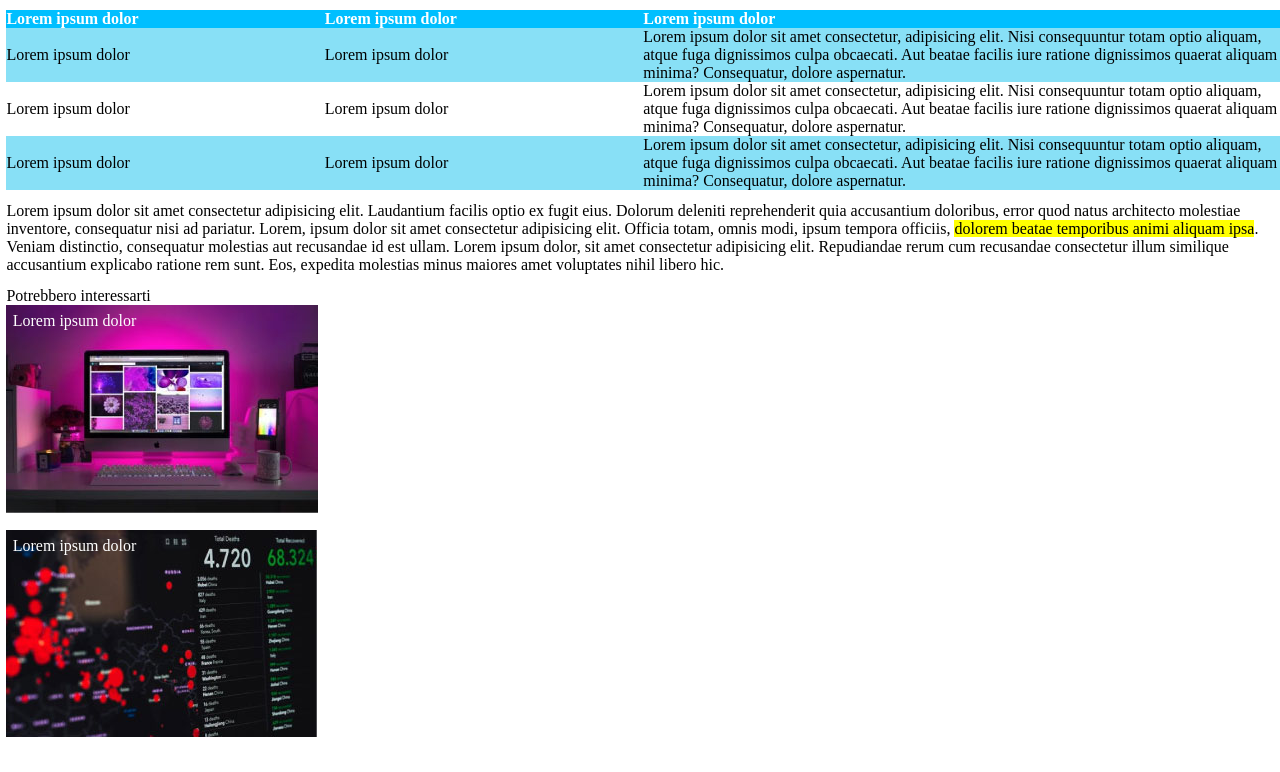
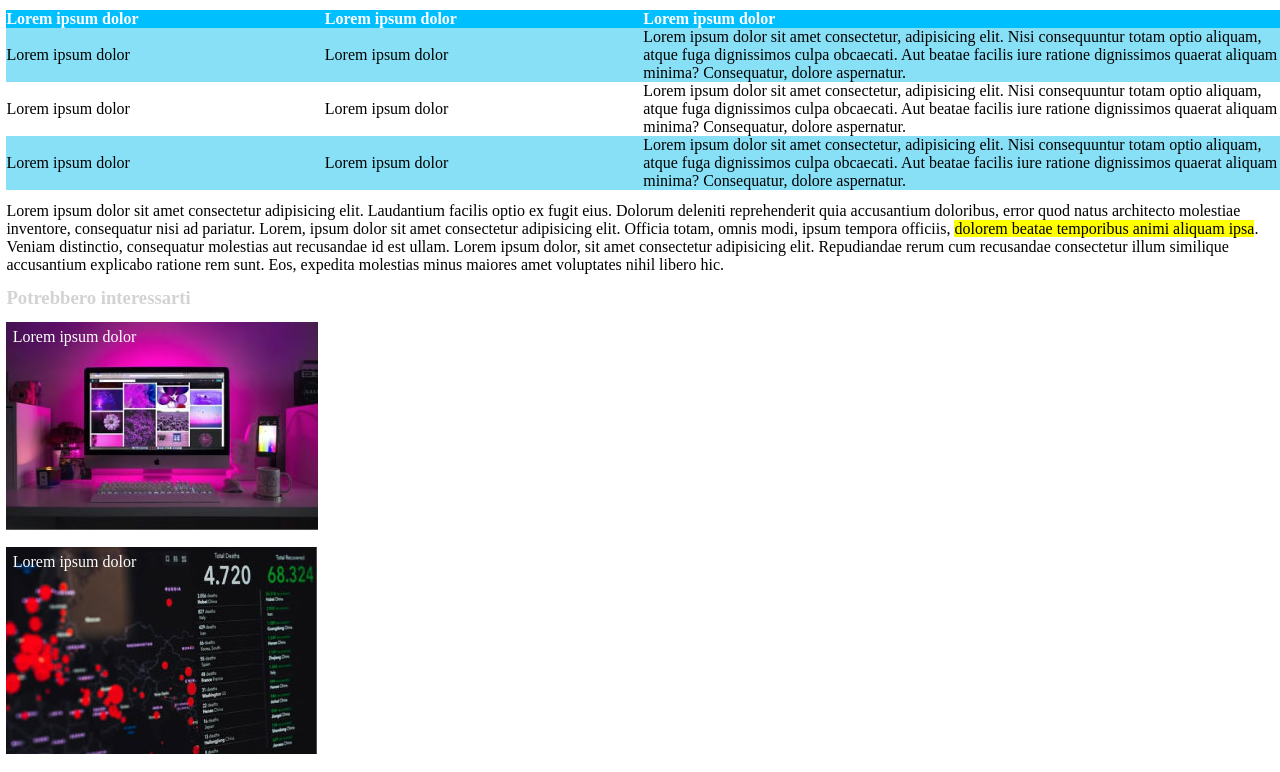
Before and after one commit to diegoferrari129/html-css-booleaner, a plain HTML site: page index.html in a window 1280 px wide. Shown: the part 792-1564 px from the top of the page. Drawn offline with Linux system fonts and the light colour scheme.

Commit message:
[FIX] Footer to index.html

```diff
--- a/index.html
+++ b/index.html
@@ -40,6 +40,7 @@
                     <p>Lorem ipsum dolor sit amet consectetur adipisicing elit. Laudantium facilis optio ex fugit eius. Dolorum deleniti reprehenderit quia accusantium doloribus, error quod natus architecto molestiae inventore, consequatur nisi ad pariatur. Lorem, ipsum dolor sit amet consectetur adipisicing elit. Officia totam, omnis modi, ipsum tempora officiis, <span class="evidenziatore">dolorem beatae temporibus animi aliquam ipsa</span>. Veniam distinctio, consequatur molestias aut recusandae id est ullam. Lorem ipsum dolor, sit amet consectetur adipisicing elit. Repudiandae rerum cum recusandae consectetur illum similique accusantium explicabo ratione rem sunt. Eos, expedita molestias minus maiores amet voluptates nihil libero hic.</p>
                 </div>
 
+                <!-- LISTA -->
                 <ul class="spazio">
                     <li>Lorem ipsum dolor sit amet consectetur adipisicing elit. Laborum illum repellat quibusdam nulla blanditiis minima deserunt quo accusamus, beatae eum hic, error vel eligendi dolores assumenda quae perferendis tenetur porro.</li>
                     <li>Lorem ipsum dolor sit amet consectetur adipisicing elit. Vel est pariatur commodi tempore labore dolorum, sit aspernatur quos harum voluptatum iure ipsam. Ducimus voluptatibus similique quis iure quas illum officiis.</li>
@@ -85,16 +86,20 @@
 
         <footer>
             <!-- SUGGERIMENTO CONTENUTI -->
-            <p>Potrebbero interessarti</p>
+            <div class="spazio text-color">
+                <h3>Potrebbero interessarti</h3>
+            </div>
+
             <div class="footer-monitor">
                 Lorem ipsum dolor
             </div>
+
             <div class="footer-graph">
                 Lorem ipsum dolor
             </div>
         </footer>
+
     </div>
-
 
 </body>
 
```
